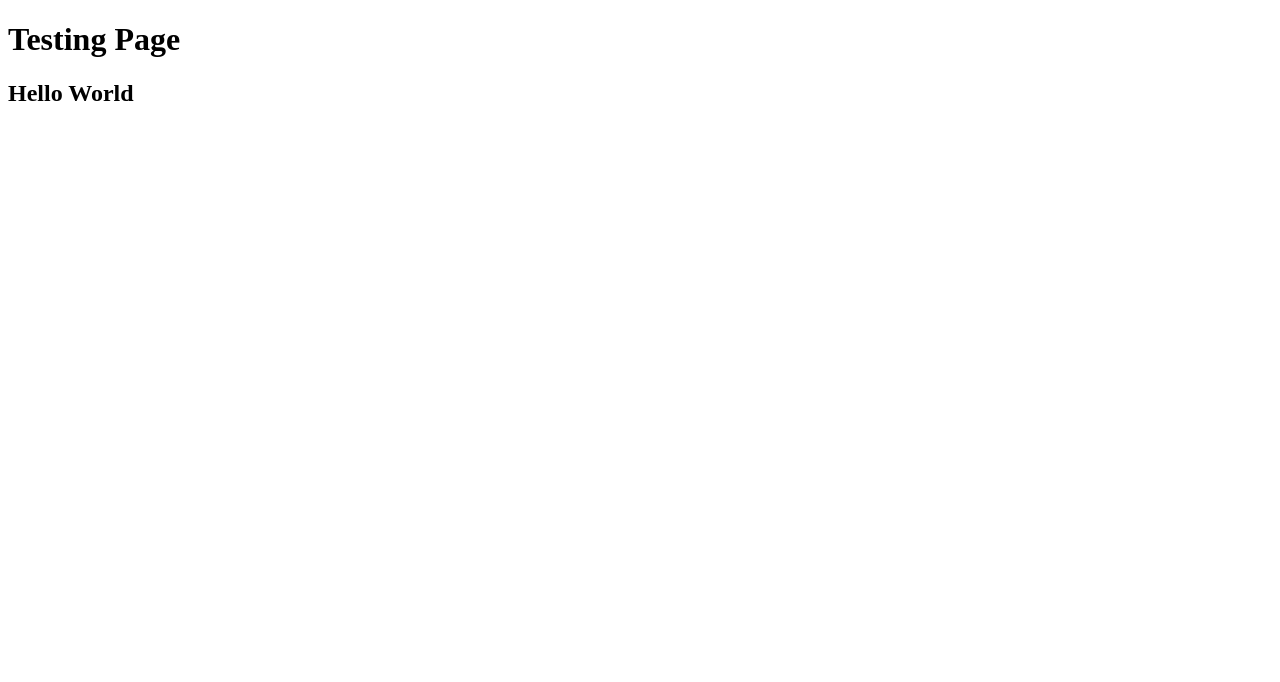
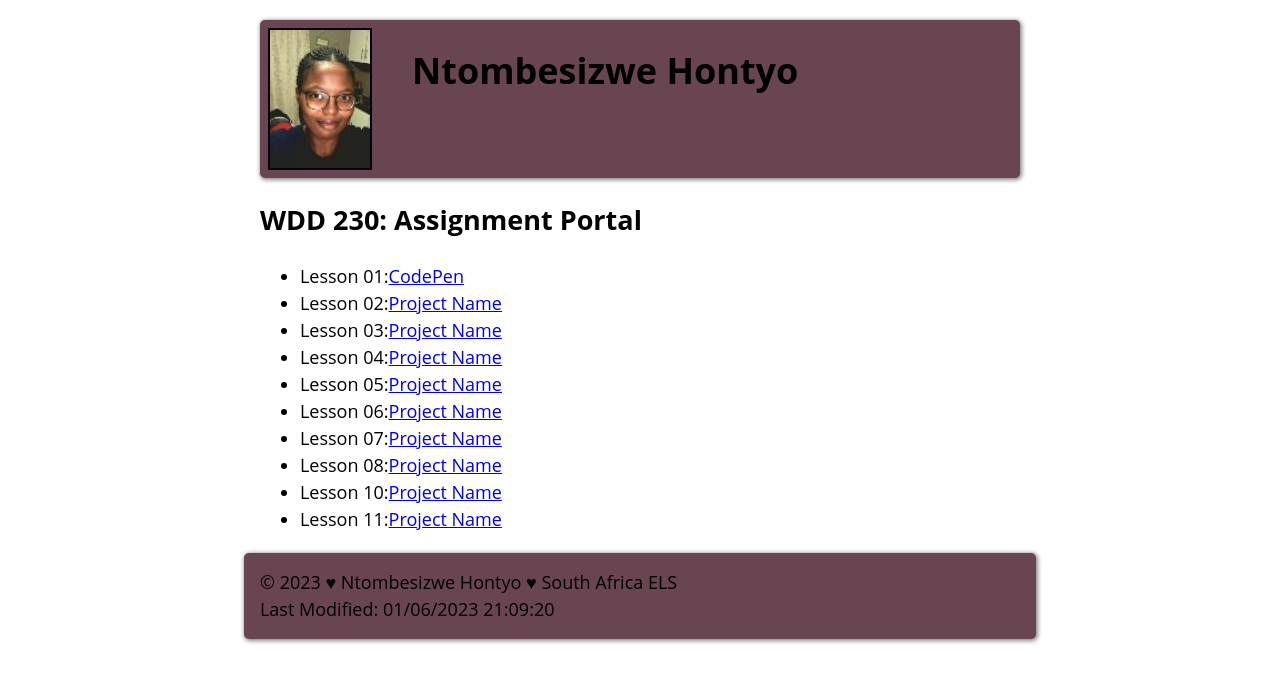
Before and after one commit to NtombiHontyo/wdd230, a plain HTML site: page index.html in a window 1280 px wide. Drawn offline with Linux system fonts and the light colour scheme.

Commit message:
created hopepage

```diff
--- a/index.html
+++ b/index.html
@@ -1,13 +1,41 @@
+<!-- Doctype HTML5 -->
 <!DOCTYPE html>
 <html lang="en">
-<head>
-    <meta charset="UTF-8">
-    <meta http-equiv="X-UA-Compatible" content="IE=edge">
-    <meta name="viewport" content="width=device-width, initial-scale=1.0">
-    <title>Testing Page</title>
-</head>
-<body>
-    <h1>Testing Page</h1>
-    <h2>Hello World</h2>
-</body>
+  <head>
+    <meta charset="UTF-8" />
+    <meta name="viewport" content="width=device-width, initial-scale=1.0" />
+    <title>Assignment Portal</title>
+    <meta
+      name="description"
+      content="A portal to post all WDD230 Assignments for Ntombesizwe Hontyo "
+    />
+    <link href="styles/main.css" rel="stylesheet" />
+  </head>
+  <body>
+    <header>
+      <img src="images/ssntombi.jpg" alt="Ntombi Picture" />
+      <h1>Ntombesizwe Hontyo</h1>
+    </header>
+    <main>
+      <h2>WDD 230: Assignment Portal</h2>
+      <ul>
+        <li>Lesson 01:<a href="projects/index.html">CodePen</a></li>
+        <li>Lesson 02:<a href="#">Project Name</a></li>
+        <li>Lesson 03:<a href="#">Project Name</a></li>
+        <li>Lesson 04:<a href="#">Project Name</a></li>
+        <li>Lesson 05:<a href="#">Project Name</a></li>
+        <li>Lesson 06:<a href="#">Project Name</a></li>
+        <li>Lesson 07:<a href="#">Project Name</a></li>
+        <li>Lesson 08:<a href="#">Project Name</a></li>
+        <li>Lesson 10:<a href="#">Project Name</a></li>
+        <li>Lesson 11:<a href="#">Project Name</a></li>
+      </ul>
+    </main>
+    <footer>
+      &copy; <span id="currentyear"></span> &#9829; Ntombesizwe Hontyo &#9829;
+      South Africa ELS
+      <div>Last Modified: <span id="lastmodified"></span></div>
+    </footer>
+    <script src="scripts/homepage.js"></script>
+  </body>
 </html>
--- /dev/null
+++ b/scripts/homepage.js
@@ -0,0 +1,4 @@
+const options = {year:'numeric'};
+document.getElementById("currentyear").innerHTML = new Date().toLocaleDateString('en', options);
+let text = document.lastModified;
+document.getElementById("lastmodified").innerHTML = text;
--- /dev/null
+++ b/styles/main.css
@@ -0,0 +1,36 @@
+body {
+  font-size: 18px;
+  line-height: 1.5;
+  font-family: "Open Sans", sans-serif;
+}
+
+header,
+main,
+footer {
+  margin: 1.25rem auto;
+  max-width: 760px;
+}
+
+header,
+footer {
+  background-color: #684551;
+  box-shadow: 1px 1px 4px 1px #888;
+  border-radius: 5px;
+}
+footer {
+  padding: 1rem;
+}
+
+header {
+  display: grid;
+  grid-template-columns: 0.5fr 2fr;
+}
+
+header img {
+  max-width: 100%;
+  border: 2px solid #04030f;
+  margin: 0.5rem;
+}
+h1 {
+  justify-items: center;
+}
```
Also changed, not shown: images/ssntombi.jpg (added), projects/index.html (renamed from homeportal.html).
